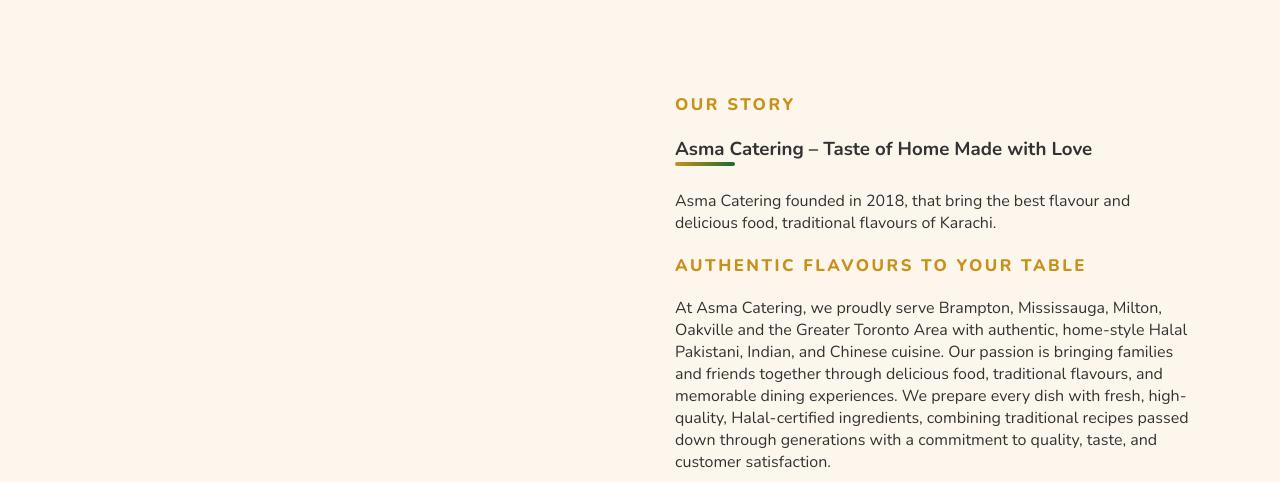
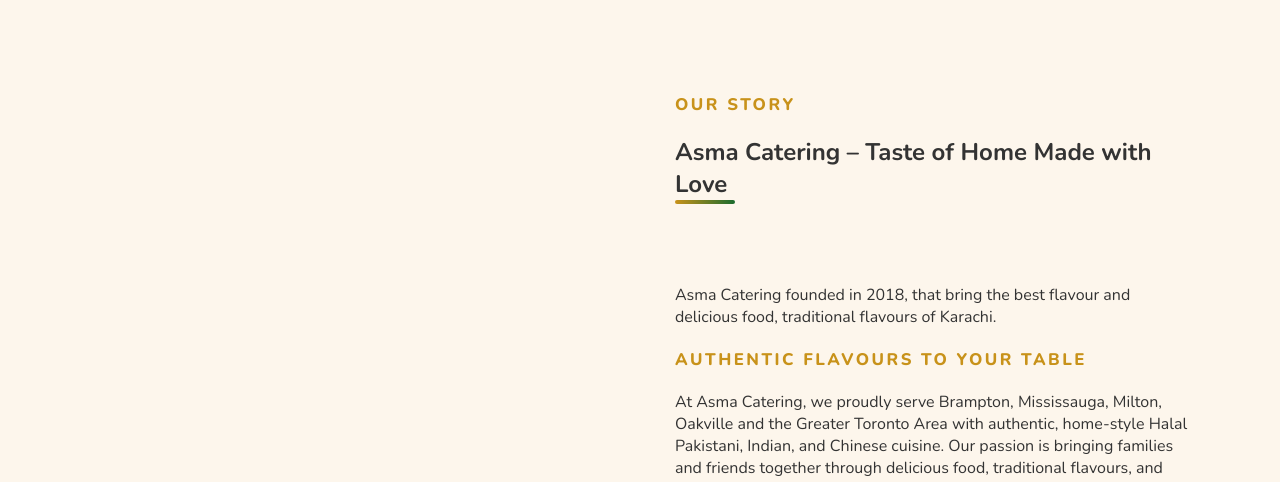
Before and after one commit to shwgit-gcp/AsmaCatering, a plain HTML site: page index.html in a window 1280 px wide. Shown: the part 960-1442 px from the top of the page. Drawn offline with nearby package versions, Linux system fonts and the light colour scheme.

Commit message:
Update index.html

```diff
--- a/index.html
+++ b/index.html
@@ -583,8 +583,8 @@
     </div>
     <div class="about-text reveal-right">
       <p class="section-label">Our Story</p>
-      <h3 class="section-header">Asma Catering – Taste of Home Made with Love</h3>
-      <div class="section-divider" style="margin:0 0 24px;"></div>
+      <h2 class="section-header">Asma Catering – Taste of Home Made with Love</h2>
+      <div class="section-divider" style="margin:0 0 80px;"></div>
 Asma Catering founded in 2018, that bring the best flavour and delicious food, traditional flavours of Karachi.</p>
 <p class="section-label">Authentic Flavours to Your Table</p>
 At Asma Catering, we proudly serve Brampton, Mississauga, Milton, Oakville and the Greater Toronto Area with authentic, home-style Halal Pakistani, Indian, and Chinese cuisine. Our passion is bringing families and friends together through delicious food, traditional flavours, and memorable dining experiences.
```
